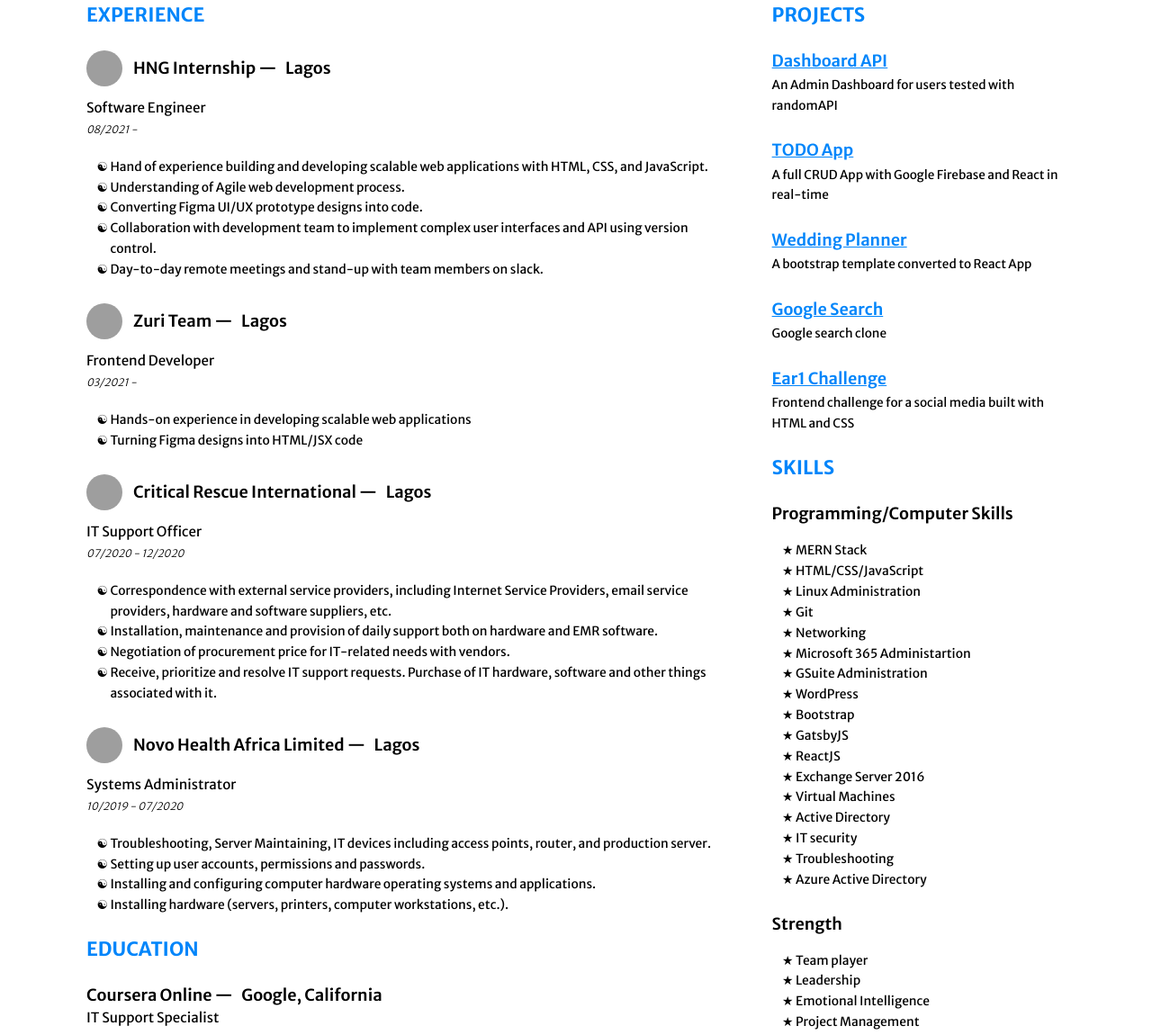
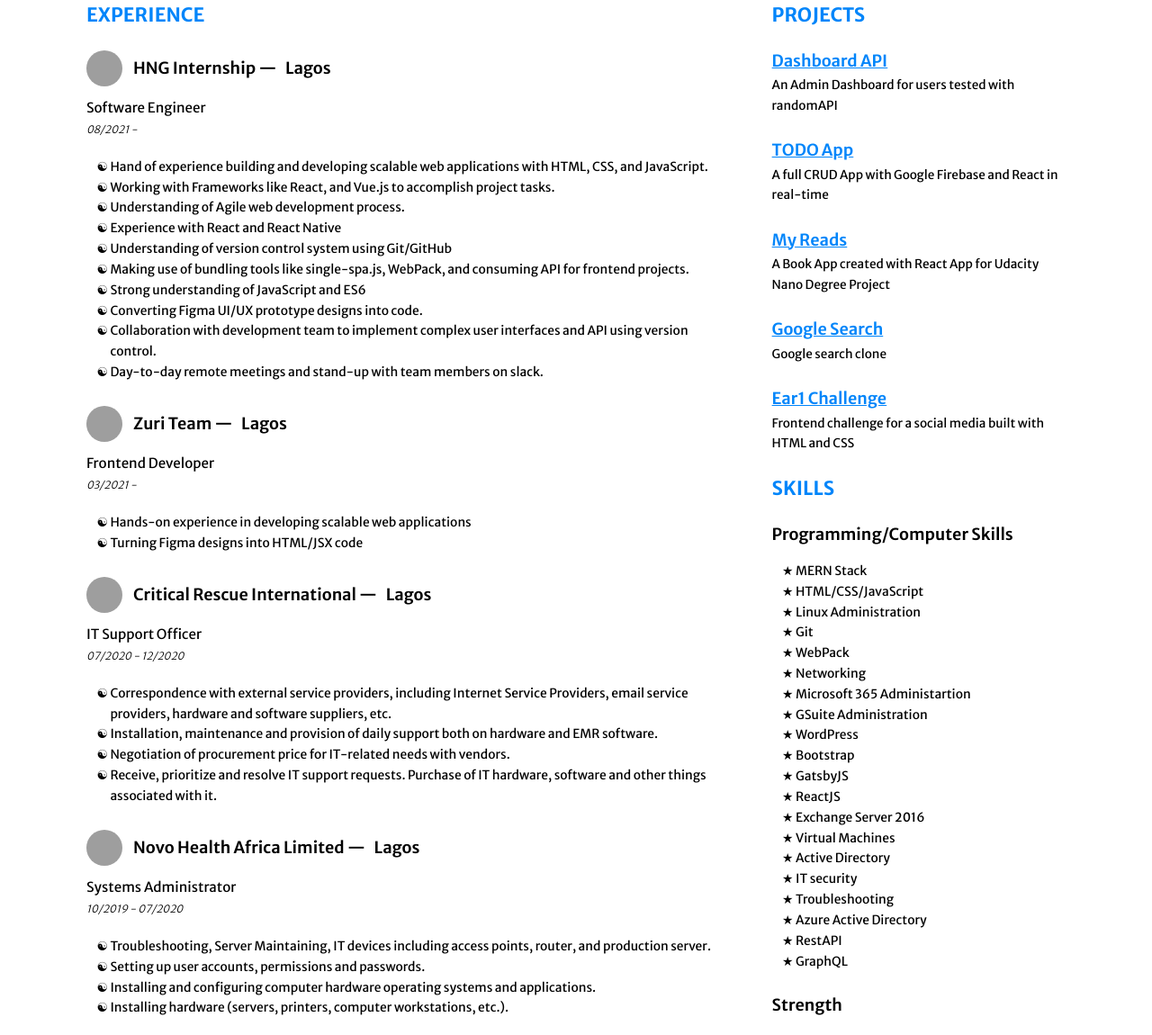
Before and after one commit to abisalde/HNG-Resume, a plain HTML site: page index.html in a window 1280 px wide. Shown: the part 287-1437 px from the top of the page at 90% size. Drawn offline with Linux system fonts and the light colour scheme; grey boxes are pictures that could not be loaded.

Commit message:
Update index.html

```diff
--- a/index.html
+++ b/index.html
@@ -85,7 +85,13 @@
                             and
                             JavaScript.
                         </li>
+                        <li>Working with Frameworks like React, and Vue.js to accomplish project tasks.</li>
                         <li>Understanding of Agile web development process.</li>
+                        <li>Experience with React and React Native</li>
+                        <li>Understanding of version control system using Git/GitHub</li>
+                        <li>Making use of bundling tools like single-spa.js, WebPack, and consuming API for frontend
+                            projects.</li>
+                        <li>Strong understanding of JavaScript and ES6</li>
                         <li>Converting Figma UI/UX prototype designs into code.</li>
                         <li>Collaboration with development team to implement complex user interfaces and API
                             using
@@ -194,10 +200,9 @@
                     <p class="project-desc">A full CRUD App with Google Firebase and React in real-time</p>
                 </div>
                 <div class="project-listing">
-                    <h4><a class="project-links" href="https://ourwedding2020.netlify.app" target="_blank"
-                            rel="noopener noreferrer">Wedding
-                            Planner</a></h4>
-                    <p class="project-desc">A bootstrap template converted to React App</p>
+                    <h4><a class="project-links" href="https://reactnd-abisalde-myreads.netlify.app/" target="_blank"
+                            rel="noopener noreferrer">My Reads</a></h4>
+                    <p class="project-desc">A Book App created with React App for Udacity Nano Degree Project</p>
                 </div>
                 <div class="project-listing">
                     <h4><a class="project-links" href="https://abisalde.github.io/google_clone/" target="_blank"
@@ -219,6 +224,7 @@
                         <li>HTML/CSS/JavaScript</li>
                         <li>Linux Administration</li>
                         <li>Git</li>
+                        <li>WebPack</li>
                         <li>Networking</li>
                         <li>Microsoft 365 Administartion</li>
 
@@ -233,6 +239,9 @@
                         <li>IT security</li>
                         <li>Troubleshooting</li>
                         <li>Azure Active Directory</li>
+                        <li>RestAPI</li>
+                        <li>GraphQL</li>
+
                 </div>
                 <div class="strength">
                     <h4>Strength</h4>
```
